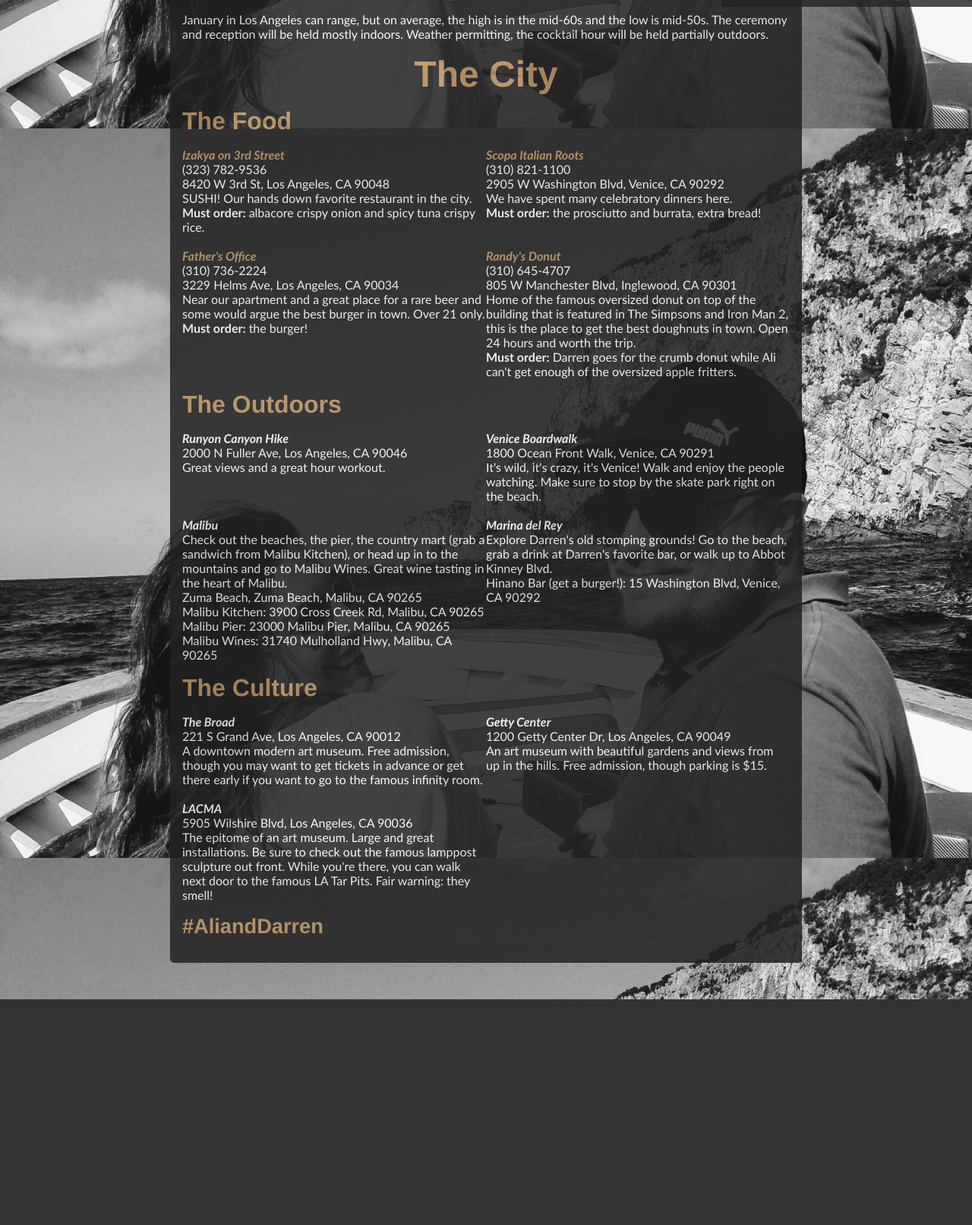
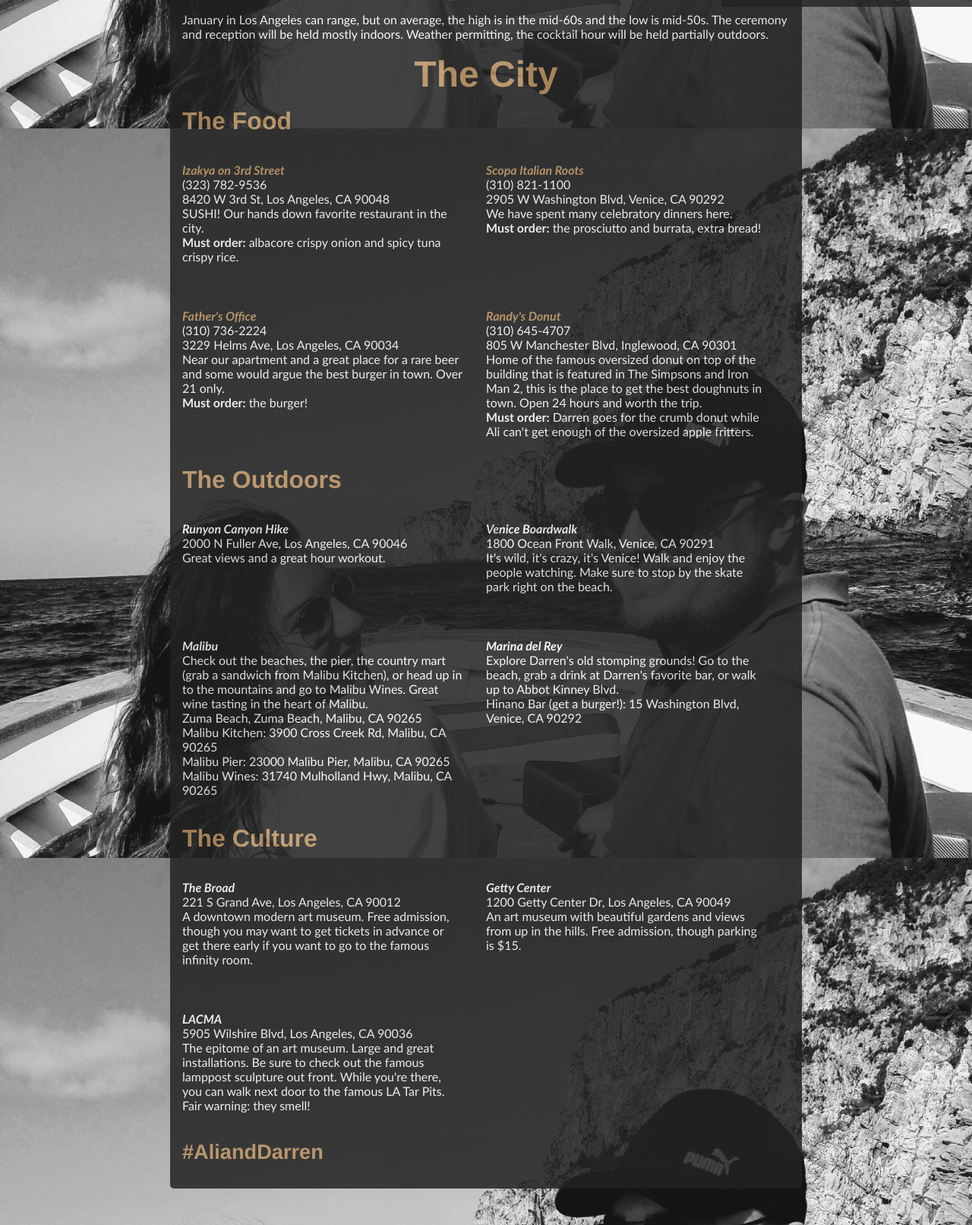
Before and after one commit to nhayward/ali-and-darren, a PHP site: page /travel/index.html in a window 1280 px wide. Shown: the part 791-2403 px from the top of the page at 76% size. Before the commit the page ends 2106 px from the top, so only its background shows below. Run offline with PHP 8.4, Linux system fonts and the light colour scheme; some web fonts are replaced.

Commit message:
padding for text columns

```diff
--- a/css/style.css
+++ b/css/style.css
@@ -170,7 +170,8 @@ body {
       display: flex;
       flex-flow: row wrap; }
       body section#content-container .column-section .column {
-        flex: 0 1 50%; }
+        flex: 1 1 46%;
+        padding: 20px 30px 20px 0; }
       body section#content-container .column-section#registry-images {
         align-items: center;
         justify-content: center; }
--- a/css/style.scss
+++ b/css/style.scss
@@ -251,7 +251,8 @@ body {
             flex-flow: row wrap;
 
             .column {
-                flex: 0 1 50%;
+                flex: 1 1 46%;
+                padding: 20px 30px 20px 0;
             }
 
             &#registry-images {
```
